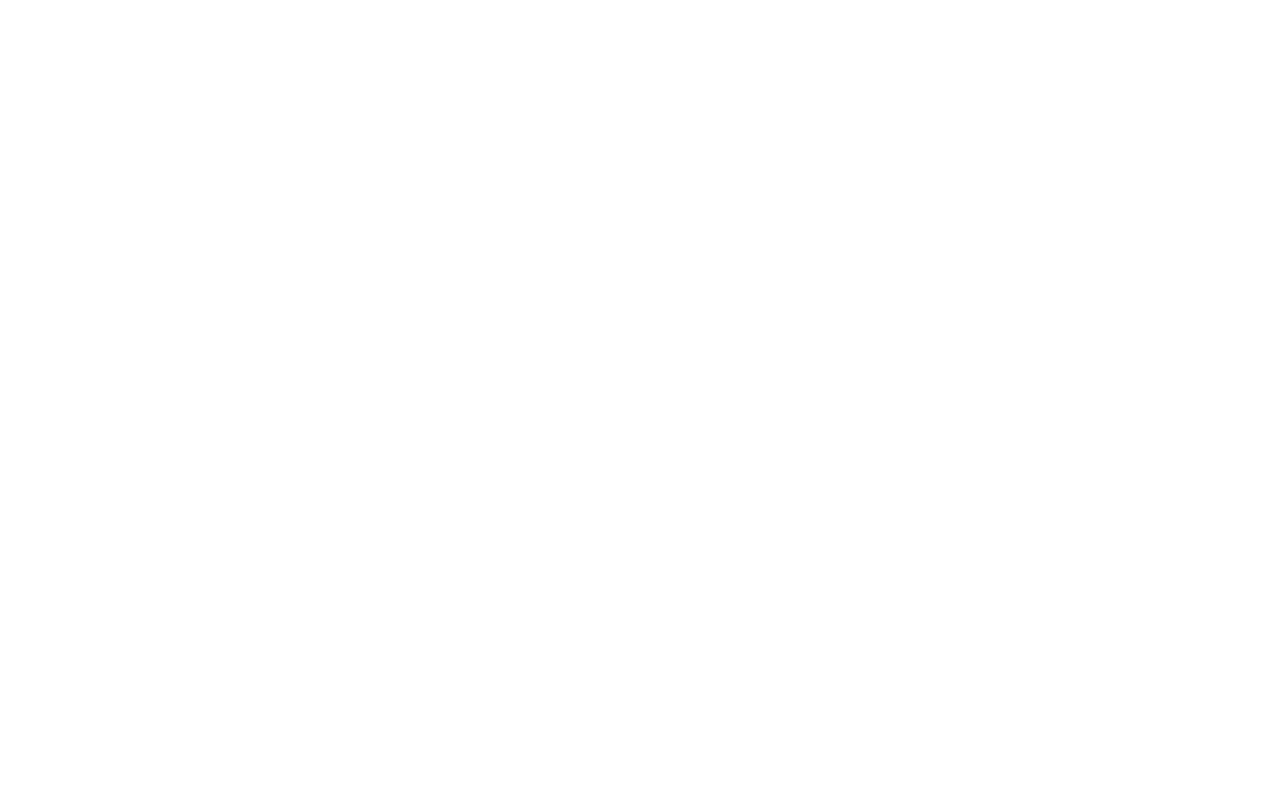
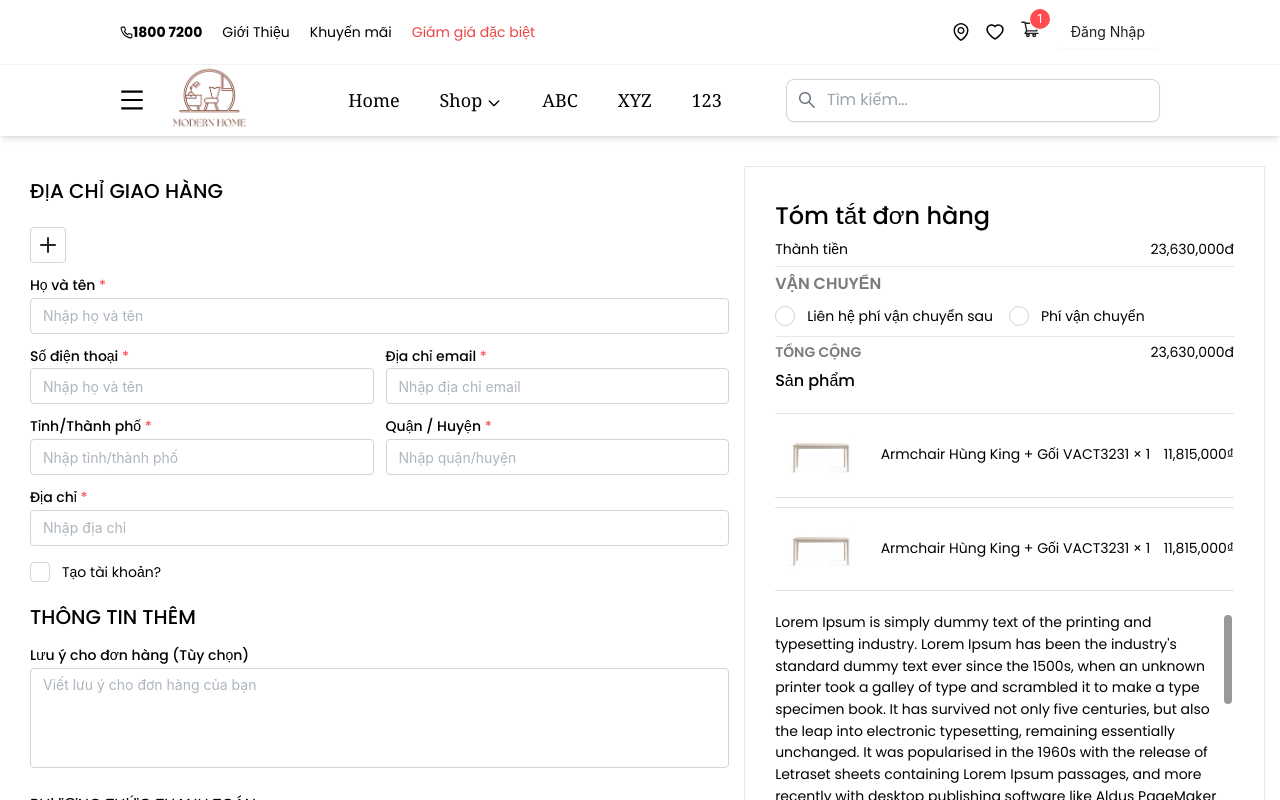
Before and after one commit to NguyenVan-Truong/DuAnTotNghiep, a React (Vite) app: page /thanh-toan in a window 1280 px wide. Before the commit this address had no page. Shown: the top 800 px of the page. Built offline with nearby package versions, Linux system fonts and the light colour scheme.

Commit message:
fix giao diện thanh-toan

```diff
--- a/src/pages/(Website)/Checkout/checkoutPage.module.scss
+++ b/src/pages/(Website)/Checkout/checkoutPage.module.scss
@@ -40,3 +40,25 @@
         width: 100% !important;
     }
 }
+.productDetails {
+    border-bottom: 1px solid #e1e1e1;
+    border-top: 1px solid #e1e1e1;
+    padding: 15px 0;
+    .imgwp {
+        padding: 2px 10px;
+        box-sizing: border-box;
+        border: 1px solid transparent;
+        transition: border 0.3s ease;
+        img {
+            transition: transform 0.3s ease;
+            opacity: 0.5;
+        }
+        &:hover {
+            border: 1px solid #d1d1d1;
+            img {
+                transform: translateY(-2px);
+                opacity: 1;
+            }
+        }
+    }
+}
--- a/src/pages/(Website)/Checkout/page.tsx
+++ b/src/pages/(Website)/Checkout/page.tsx
@@ -276,61 +276,70 @@ const CheckoutPage = (props: Props) => {
                                         <p>23,630,000đ</p>
                                     </div>
                                     <div className="mt-[5px]">
-                                        <div className="border-b-[1px] pb-[10px]">
+                                        <div className=" pb-[10px]">
                                             <h2 className="text-[16px] text-[#000] font-medium">
                                                 Sản phẩm
                                             </h2>
                                         </div>
+                                        <div>
                                             <div
                                                 className={`${styles.productDetails} flex flex-row justify-between gap-3 items-center my-[9px]`}
                                             >
-                                            <div className="p-[2px] hover:border-[1px]">
+                                                <div
+                                                    className={`${styles.imgwp} `}
+                                                >
                                                     <img
                                                         src={ban_an_6_cho2}
                                                         alt="Product"
-                                                    className="max-w-[100px]"
+                                                        className="max-w-[70px] "
                                                     />
                                                 </div>
                                                 <div>
                                                     <p>
                                                         Armchair Hùng King + Gối
-                                                    VACT3231 <span>× 1</span>
+                                                        VACT3231{" "}
+                                                        <span>× 1</span>
                                                     </p>
                                                 </div>
-                                            <p className={styles.productPrice}>
+                                                <p
+                                                    className={
+                                                        styles.productPrice
+                                                    }
+                                                >
                                                     11,815,000₫
                                                 </p>
-                                        </div>
-                                    </div>
-                                    <div className="mt-[5px]">
-                                        <div className="border-b-[1px] pb-[10px]">
-                                            <h2 className="text-[16px] text-[#000] font-medium">
-                                                Sản phẩm
-                                            </h2>
                                             </div>
                                             <div
                                                 className={`${styles.productDetails} flex flex-row justify-between gap-3 items-center my-[9px]`}
                                             >
-                                            <div className="p-[2px] hover:border-[1px]">
+                                                <div
+                                                    className={`${styles.imgwp} `}
+                                                >
                                                     <img
                                                         src={ban_an_6_cho2}
                                                         alt="Product"
-                                                    className="max-w-[100px]"
+                                                        className="max-w-[70px] "
                                                     />
                                                 </div>
                                                 <div>
                                                     <p>
                                                         Armchair Hùng King + Gối
-                                                    VACT3231 <span>× 1</span>
+                                                        VACT3231{" "}
+                                                        <span>× 1</span>
                                                     </p>
                                                 </div>
-                                            <p className={styles.productPrice}>
+                                                <p
+                                                    className={
+                                                        styles.productPrice
+                                                    }
+                                                >
                                                     11,815,000₫
                                                 </p>
                                             </div>
                                         </div>
+                                    </div>
 
-                                    <div className="my-[5px]">
+                                    <div className="my-[7px] py-3">
                                         <ScrollArea h={200} type="always">
                                             Lorem Ipsum is simply dummy text of
                                             the printing and typesetting
@@ -349,7 +358,24 @@ const CheckoutPage = (props: Props) => {
                                             more recently with desktop
                                             publishing software like Aldus
                                             PageMaker including versions of
-                                            Lorem Ipsum.
+                                            Lorem Ipsum. Lorem Ipsum is simply
+                                            dummy text of the printing and
+                                            typesetting industry. Lorem Ipsum
+                                            has been the industry's standard
+                                            dummy text ever since the 1500s,
+                                            when an unknown printer took a
+                                            galley of type and scrambled it to
+                                            make a type specimen book. It has
+                                            survived not only five centuries,
+                                            but also the leap into electronic
+                                            typesetting, remaining essentially
+                                            unchanged. It was popularised in the
+                                            1960s with the release of Letraset
+                                            sheets containing Lorem Ipsum
+                                            passages, and more recently with
+                                            desktop publishing software like
+                                            Aldus PageMaker including versions
+                                            of Lorem Ipsum.
                                         </ScrollArea>
                                     </div>
                                     <div className="mt-[20px]">
@@ -360,7 +386,7 @@ const CheckoutPage = (props: Props) => {
                                             className={styles.terms}
                                         />
                                         <div
-                                            className={`${styles.submitButton} w-[100%]`}
+                                            className={`${styles.submitButton} w-[100%] mt-2`}
                                         >
                                             <Button
                                                 variant="filled"
--- a/src/routes/RouteWeb.tsx
+++ b/src/routes/RouteWeb.tsx
@@ -10,8 +10,8 @@ const RouteWeb = () => {
             <Routes>
                 <Route path="/" element={<LayoutWeb />}>
                     <Route index element={<Home />} />
-                    <Route path="products" element={<ProductCategory />} />
-                    <Route path="checkout" element={<CheckoutPage />} />
+                    <Route path="cua-hang" element={<ProductCategory />} />
+                    <Route path="thanh-toan" element={<CheckoutPage />} />
                 </Route>
             </Routes>
         </>
```
Lines whose indentation alone changed are shown as unchanged.
